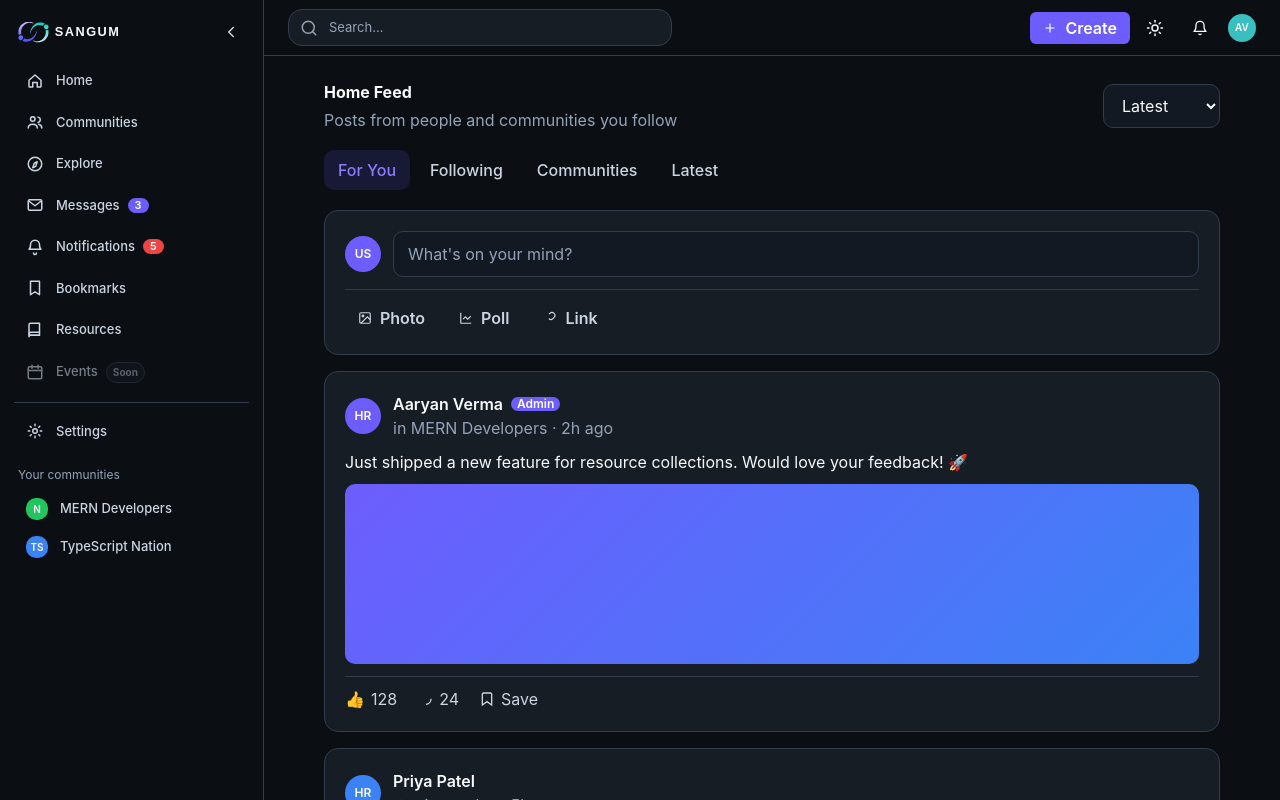
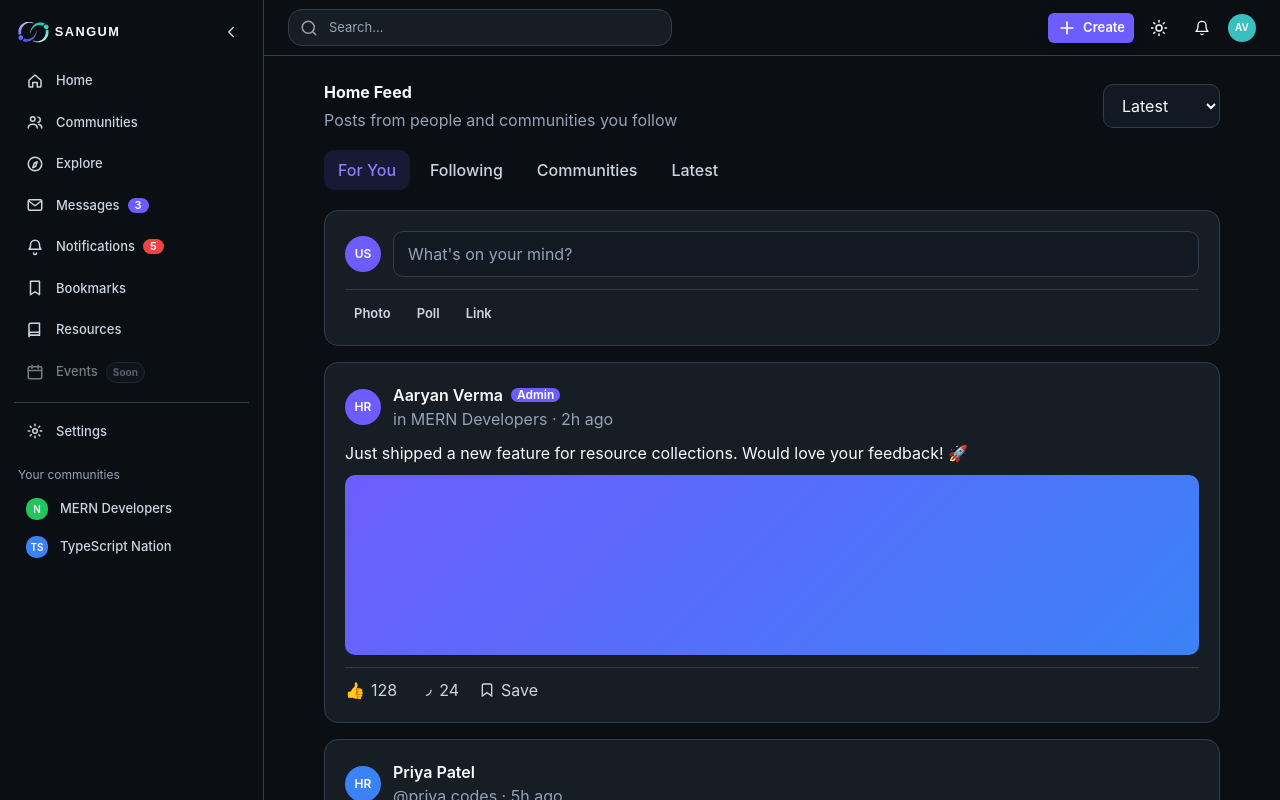
Before and after one commit to harshrajput-0/Sangum-Frontend, a Next.js app: page /testing in a window 1280 px wide. Built offline with nearby package versions, Linux system fonts and the light colour scheme.

Commit message:
refactor: simplify ui components

```diff
--- a/src/modules/auth/components/OAuthButton.tsx
+++ b/src/modules/auth/components/OAuthButton.tsx
@@ -11,7 +11,7 @@
  */
 
 import type { ReactNode } from "react";
-import { Spinner } from "@/shared/components/ui/spinners";
+import { Spinner } from "@/shared/components/ui/Spinners";
 import { cn } from "@/shared/utils/cn";
 
 export interface OAuthButtonProps {
--- a/src/shared/components/navigation/AppHeader.tsx
+++ b/src/shared/components/navigation/AppHeader.tsx
@@ -24,12 +24,13 @@ export const AppHeader: React.FC = () => {
 <DummySearch />
 
         <div className="hidden tablet:flex items-center gap-2 justify-end">
-            <Button size="sm" iconLeft={<CreateIcon />}>
+            <Button size="sm">
+              <CreateIcon />
               Create
             </Button>
             <ThemeToggle />
 
-            <IconButton icon={<NotificationsIcon/>} aria-label="Notification"></IconButton>
+            <IconButton aria-label="Notification"><NotificationsIcon/></IconButton>
             {/* // href recieve endpoints */}
             <UserAvatar displayName="Avatar" username="avatar" size="sm" href="userss"/>
 
--- /dev/null
+++ b/src/shared/components/ui/Alert.tsx
@@ -0,0 +1,128 @@
+/*
+* Sangum Usuage
+* <Alert
+*   variant="success"
+*   className="shadow-lg animate-in fade-in">
+*   Saved successfully.
+* </Alert>
+*/
+
+"use client";
+
+import { useState } from "react";
+import type { ReactNode } from "react";
+import { cn } from "@/shared/utils/cn";
+
+export type AlertVariant = "info" | "success" | "warning" | "error";
+
+const VARIANT_CLASSES: Record<AlertVariant, string> = {
+  info: "border-info bg-info-bg",
+  success: "border-success bg-success-bg",
+  warning: "border-warning bg-warning-bg",
+  error: "border-danger bg-danger-bg",
+};
+
+const ICON_CLASSES: Record<AlertVariant, string> = {
+  info: "text-info",
+  success: "text-success",
+  warning: "text-warning",
+  error: "text-danger",
+};
+
+const ICON_CONTENT: Record<AlertVariant, ReactNode> = {
+  info: (
+    <>
+      <circle cx="12" cy="12" r="10" />
+      <path d="M12 16v-4M12 8h.01" />
+    </>
+  ),
+  success: (
+    <>
+      <circle cx="12" cy="12" r="10" />
+      <path d="M8 12l3 3 5-6" />
+    </>
+  ),
+  warning: (
+    <path d="M12 9v4M12 17h.01M10.29 3.86L1.82 18a2 2 0 001.71 3h16.94a2 2 0 001.71-3L13.71 3.86a2 2 0 00-3.42 0z" />
+  ),
+  error: (
+    <>
+      <circle cx="12" cy="12" r="10" />
+      <path d="M15 9l-6 6M9 9l6 6" />
+    </>
+  ),
+};
+
+interface AlertProps {
+  variant?: AlertVariant;
+  title?: string;
+  children: ReactNode;
+  onDismiss?: () => void;
+  className?: string;
+}
+
+export function Alert({
+  variant = "info",
+  title,
+  children,
+  onDismiss,
+  className,
+}: AlertProps) {
+  const [dismissed, setDismissed] = useState(false);
+
+  if (dismissed) return null;
+
+  return (
+    <div
+      className={cn(
+        "flex items-start gap-2.5 rounded-md border px-3.5 py-2.5",
+        VARIANT_CLASSES[variant],
+        className,
+      )}
+    >
+      <svg
+        viewBox="0 0 24 24"
+        fill="none"
+        stroke="currentColor"
+        strokeWidth={2}
+        className={cn(
+          "mt-0.5 h-4 w-4 shrink-0",
+          ICON_CLASSES[variant],
+        )}
+      >
+        {ICON_CONTENT[variant]}
+      </svg>
+
+      <div className="flex-1 text-sm">
+        {title && (
+          <p className="mb-0.5 font-semibold text-text">
+            {title}
+          </p>
+        )}
+        <p className="text-text-secondary">{children}</p>
+      </div>
+
+      {onDismiss && (
+        <button
+          type="button"
+          onClick={() => {
+            setDismissed(true);
+            onDismiss();
+          }}
+          aria-label="Dismiss"
+          className="shrink-0 text-text-muted transition-colors duration-150 ease-brand hover:text-text"
+        >
+          <svg
+            viewBox="0 0 24 24"
+            fill="none"
+            stroke="currentColor"
+            strokeWidth={2}
+            className="h-4 w-4"
+          >
+            <path d="M18 6L6 18M6 6l12 12" />
+          </svg>
+        </button>
+      )}
+    </div>
+  );
+}
--- a/src/shared/components/ui/Button.tsx
+++ b/src/shared/components/ui/Button.tsx
@@ -1,104 +1,102 @@
-import { forwardRef, type ButtonHTMLAttributes, type ReactNode } from "react";
-import { Slot, Slottable } from "@radix-ui/react-slot";
-import { cn } from "@/shared/utils/cn";
+import { cloneElement, isValidElement } from "react";
+import type { ButtonHTMLAttributes, MouseEvent, ReactElement, ReactNode } from "react";
+import {Spinner} from "./Spinners";
 
-export type ButtonVariant =
-  | "primary"
-  | "secondary"
-  | "outline"
-  | "doutline"
-  | "ghost"
-  | "danger"
-  | "danger-outline"
-  | "accent";
-
+export type ButtonVariant = "primary" | "secondary" | "outline" | "doutline" | "ghost" | "danger" | "accent";
 export type ButtonSize = "sm" | "md" | "lg";
 
-export interface ButtonProps extends ButtonHTMLAttributes<HTMLButtonElement> {
+const VARIANT_CLASSES: Record<ButtonVariant, string> = {
+  primary: "border-transparent bg-primary text-text-on-primary shadow-sm hover:bg-primary-hover",
+  secondary: "border-border bg-surface text-text hover:bg-surface-hover",
+  outline: "border-border-strong bg-transparent text-text hover:bg-surface-hover",
+  doutline: "border-dborder-strong bg-transparent text-dtext hover:bg-dsurface-hover",
+  ghost: "border-transparent bg-transparent text-text-secondary hover:bg-surface-hover hover:text-text",
+  danger: "border-transparent bg-danger text-white hover:brightness-110",
+  accent: "border-transparent bg-accent text-bg hover:bg-accent-hover",
+};
+
+const SIZE_BASE: Record<ButtonSize, string> = {
+  sm: "gap-1.5 rounded-sm text-sm",
+  md: "gap-2 rounded-md text-md",
+  lg: "gap-2 rounded-md text-md",
+};
+
+const PADDING: Record<ButtonSize, string> = {
+  sm: "px-2 py-1",
+  md: "px-3 py-2",
+  lg: "px-4 py-2.5",
+};
+
+const ICON_ONLY_PADDING: Record<ButtonSize, string> = {
+  sm: "p-1.5",
+  md: "p-2.5",
+  lg: "p-3",
+};
+
+interface ButtonOwnProps {
   variant?: ButtonVariant;
   size?: ButtonSize;
+  /** Shows a spinner and disables the button */
   loading?: boolean;
-  fullWidth?: boolean;
-  iconLeft?: ReactNode;
-  iconRight?: ReactNode;
-
+  /** Square padding for a single icon child with no label — remember to add aria-label */
+  iconOnly?: boolean;
   /**
-  * Render the child element instead of a native <button>,
-  * allowing components like Link to inherit button behavior and styling.
+   * Render the single child element instead of a <button>, forwarding all button
+   * classes/props onto it. Use this to make a next/link <Link> look like a button:
+   * <Button asChild><Link href="/settings">Settings</Link></Button>
    */
   asChild?: boolean;
+  className?: string;
+  children?: ReactNode;
 }
 
-const base =
-  "inline-flex items-center justify-center gap-2 rounded-[var(--radius-sm)] border font-semibold whitespace-nowrap leading-none [transition:background_var(--t-fast),border-color_var(--t-fast),color_var(--t-fast),opacity_var(--t-fast)] focus-visible:outline-none focus-visible:[box-shadow:var(--shadow-glow-purple)] disabled:cursor-not-allowed disabled:opacity-45";
+type ButtonProps = ButtonOwnProps & Omit<ButtonHTMLAttributes<HTMLButtonElement>, "className" | "children">;
 
-const variants: Record<ButtonVariant, string> = {
-  primary:
-    "border-transparent bg-[var(--primary)] text-white hover:bg-[var(--primary-hover)]",
-  secondary:
-    "border-[var(--border)] bg-[var(--surface-2)] text-[var(--text)] hover:bg-[var(--primary-hover)]",
-  outline:
-    "border-border bg-transparent text-current hover:bg-[var(--primary-hover)] hover:text-white hover:border-[var(--primary-hover)]",
-  doutline:
-    "border-[var(--dborder-strong)] bg-transparent text-[var(--dtext)] hover:bg-[var(--dsurface-hover)]",
-  ghost: "border-transparent bg-transparent text-[var(--text-secondary)] hover:bg-[var(--primary-hover)] hover:text-[var(--text)]",
-  danger: "border-transparent bg-[var(--danger)] text-white hover:opacity-90",
-  "danger-outline":
-    "border-[var(--danger)] bg-transparent text-[var(--danger)] hover:bg-[var(--danger-bg-dark)]",
-  accent: "border-transparent bg-[var(--accent)] text-[#04201d] hover:opacity-90",
-};
-
-const sizes: Record<ButtonSize, string> = {
-  sm: "h-8 px-3 text-[length:var(--fs-xs)] gap-1.5 [&_svg]:h-3.5 [&_svg]:w-3.5",
-  md: "h-10 px-4 text-[length:var(--fs-sm)] [&_svg]:h-4 [&_svg]:w-4",
-  lg: "h-12 px-5 text-[length:var(--fs-md)] [&_svg]:h-[18px] [&_svg]:w-[18px]",
-};
-
-export const Button = forwardRef<HTMLButtonElement, ButtonProps>(
-  (
-    {
+export function Button({
   variant = "primary",
   size = "md",
   loading = false,
-      fullWidth = false,
-      iconLeft,
-      iconRight,
+  iconOnly = false,
   asChild = false,
   disabled,
+  className = "",
+  children,
+  ...props
+}: ButtonProps) {
+  const isDisabled = Boolean(disabled || loading);
+
+  const classes = [
+    "inline-flex items-center justify-center whitespace-nowrap border font-semibold leading-none transition-colors duration-150 ease-brand",
+    isDisabled ? "cursor-not-allowed opacity-45" : "cursor-pointer",
+    SIZE_BASE[size],
+    iconOnly ? ICON_ONLY_PADDING[size] : PADDING[size],
+    VARIANT_CLASSES[variant],
     className,
-      children,
-      type = "button",
-      ...rest
-    },
-    ref,
-  ) => {
-    // Prevent invalid nested interactive elements (e.g. <button><a/></button>)
-    // by rendering the child element directly when `asChild` is enabled.
-    const Comp = asChild ? Slot : "button";
+  ].join(" ");
+
+  // asChild forwards our classes/props onto the single child element (e.g. a <Link>)
+  // instead of rendering our own <button>, so the child keeps its own tag/behavior
+  // (navigation, target, etc.) while looking and disabling like a button.
+  if (asChild && isValidElement(children)) {
+    const child = children as ReactElement<{ className?: string }>;
+    const mergedClassName = [classes, isDisabled ? "pointer-events-none" : "", child.props.className]
+      .filter(Boolean)
+      .join(" ");
+
+    return cloneElement(child, {
+      ...props,
+      className: mergedClassName,
+      "aria-disabled": isDisabled || undefined,
+      ...(isDisabled
+        ? { tabIndex: -1, onClick: (e: MouseEvent) => e.preventDefault() }
+        : {}),
+    } as Record<string, unknown>);
+  }
+
   return (
-      <Comp
-        ref={ref}
-        // Button-only attributes should not be forwarded when rendering a child element.
-        {...(!asChild && {
-          type,
-          disabled: disabled || loading,
-        })}
-        className={cn(base, variants[variant], sizes[size], fullWidth && "w-full", className)}
-        {...rest}
-      >
-        {loading ? (
-          <span
-            aria-hidden="true"
-            className="h-3.5 w-3.5 shrink-0 animate-spin rounded-full border-2 border-current border-t-transparent opacity-70"
-          />
-        ) : (
-          iconLeft
-        )}
-        <Slottable>{children}</Slottable>
-        {!loading && iconRight}
-      </Comp>
+    <button type="button" disabled={isDisabled} className={classes} {...props}>
+      {loading && <Spinner size="xs" color="current" />}
+      {children}
+    </button>
   );
-  },
-);
-
-Button.displayName = "Button";
+}
--- a/src/shared/components/ui/IconButton.tsx
+++ b/src/shared/components/ui/IconButton.tsx
@@ -12,7 +12,7 @@ import { cn } from "@/shared/utils/cn";
 export type IconButtonSize = "sm" | "md" | "lg";
 
 export interface IconButtonProps extends ButtonHTMLAttributes<HTMLButtonElement> {
-  icon: ReactNode;
+  children: ReactNode;
   size?: IconButtonSize;
   outlined?: boolean;
   /** Required for accessibility since there's no visible text label. */
@@ -20,13 +20,13 @@ export interface IconButtonProps extends ButtonHTMLAttributes<HTMLButtonElement>
 }
 
 const sizes: Record<IconButtonSize, string> = {
-  sm: "h-8 w-8 [&_svg]:h-3.5 [&_svg]:w-3.5",
-  md: "h-10 w-10 [&_svg]:h-4 [&_svg]:w-4",
+  sm: "h-7 w-7 [&_svg]:h-3.5 [&_svg]:w-3.5",
+  md: "h-9 w-9 [&_svg]:h-4 [&_svg]:w-4",
   lg: "h-12 w-12 [&_svg]:h-[18px] [&_svg]:w-[18px]",
 };
 
 export const IconButton = forwardRef<HTMLButtonElement, IconButtonProps>(
-  ({ icon, size = "md", outlined = false, disabled, className, type = "button", ...rest }, ref) => {
+  ({ children, size = "md", outlined = false, disabled, className, type = "button", ...rest }, ref) => {
     return (
       <button
         ref={ref}
@@ -42,7 +42,7 @@ export const IconButton = forwardRef<HTMLButtonElement, IconButtonProps>(
         )}
         {...rest}
       >
-        {icon}
+        {children}
       </button>
     );
   },
--- /dev/null
+++ b/src/shared/components/ui/Spinners.tsx
@@ -0,0 +1,42 @@
+import { cn } from "@/shared/utils/cn";
+
+type SpinnerSize = "xs" | "sm" | "md" | "lg";
+type SpinnerColor = "primary" | "current" | "white";
+
+interface SpinnerProps {
+  size?: SpinnerSize;
+  color?: SpinnerColor;
+  className?: string;
+}
+
+const SIZE_CLASSES: Record<SpinnerSize, string> = {
+  xs: "h-3.5 w-3.5 border-2",
+  sm: "h-5 w-5 border-2",
+  md: "h-7 w-7 border-[2.5px]",
+  lg: "h-9 w-9 border-[3px]",
+};
+
+const COLOR_CLASSES: Record<SpinnerColor, string> = {
+  primary: "border-border border-t-primary",
+  current: "border-current/25 border-t-current",
+  white: "border-white/30 border-t-white",
+};
+
+export function Spinner({
+  size = "md",
+  color = "primary",
+  className,
+}: SpinnerProps) {
+  return (
+    <span
+      role="status"
+      aria-label="Loading"
+      className={cn(
+        "inline-block shrink-0 animate-spin rounded-full",
+        SIZE_CLASSES[size],
+        COLOR_CLASSES[color],
+        className
+      )}
+    />
+  );
+}
--- a/src/shared/components/ui/icons/SangumIcons.tsx
+++ b/src/shared/components/ui/icons/SangumIcons.tsx
@@ -30,7 +30,7 @@ export interface IconProps extends SVGProps<SVGSVGElement> {
 export type IconComponent = (props: IconProps) => React.JSX.Element;
 
 /** Shared defaults for outline/line-style icons (the vast majority of the set). */
-function LineIcon({ size = 24, children, ...props }: IconProps & { children: ReactNode }) {
+function LineIcon({ size = 20, children, ...props }: IconProps & { children: ReactNode }) {
   return (
     <svg
       width={size}
--- a/src/shared/components/ui/index.ts
+++ b/src/shared/components/ui/index.ts
@@ -9,4 +9,4 @@ export * from "./DummySearch"
 export * from "./IconButton"
 export * from "./Select"
 export * from "./ThemeToggle"
-export * from "./spinners"
+export * from "./Spinners"
--- a/src/shared/components/ui/spinners.tsx
+++ /dev/null
@@ -1,32 +0,0 @@
-import { cn } from "@/shared/utils/cn";
-
-export type SpinnerSize = "xs" | "sm" | "md" | "lg";
-
-export interface SpinnerProps {
-  size?: SpinnerSize;
-  /** Any CSS color value, e.g. "var(--primary)". Defaults to currentColor. */
-  color?: string;
-  className?: string;
-}
-
-const sizes: Record<SpinnerSize, string> = {
-  xs: "h-3.5 w-3.5 border-2",
-  sm: "h-5 w-5 border-2",
-  md: "h-7 w-7 border-[3px]",
-  lg: "h-9 w-9 border-[3px]",
-};
-
-export function Spinner({ size = "md", color, className }: SpinnerProps) {
-  return (
-    <span
-      role="status"
-      aria-label="Loading"
-      style={color ? { color } : undefined}
-      className={cn(
-        "inline-block shrink-0 animate-spin rounded-full border-current border-t-transparent",
-        sizes[size],
-        className,
-      )}
-    />
-  );
-}
```
Lines whose indentation alone changed are shown as unchanged.
